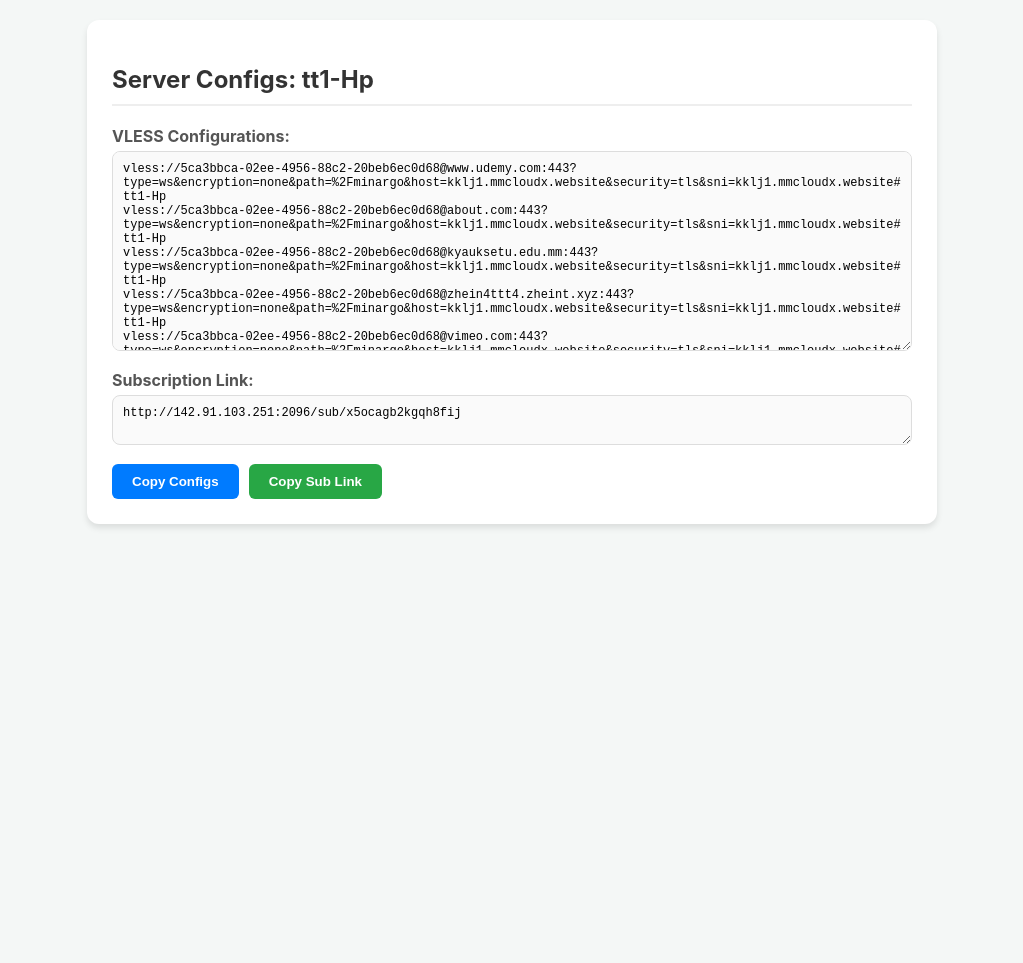
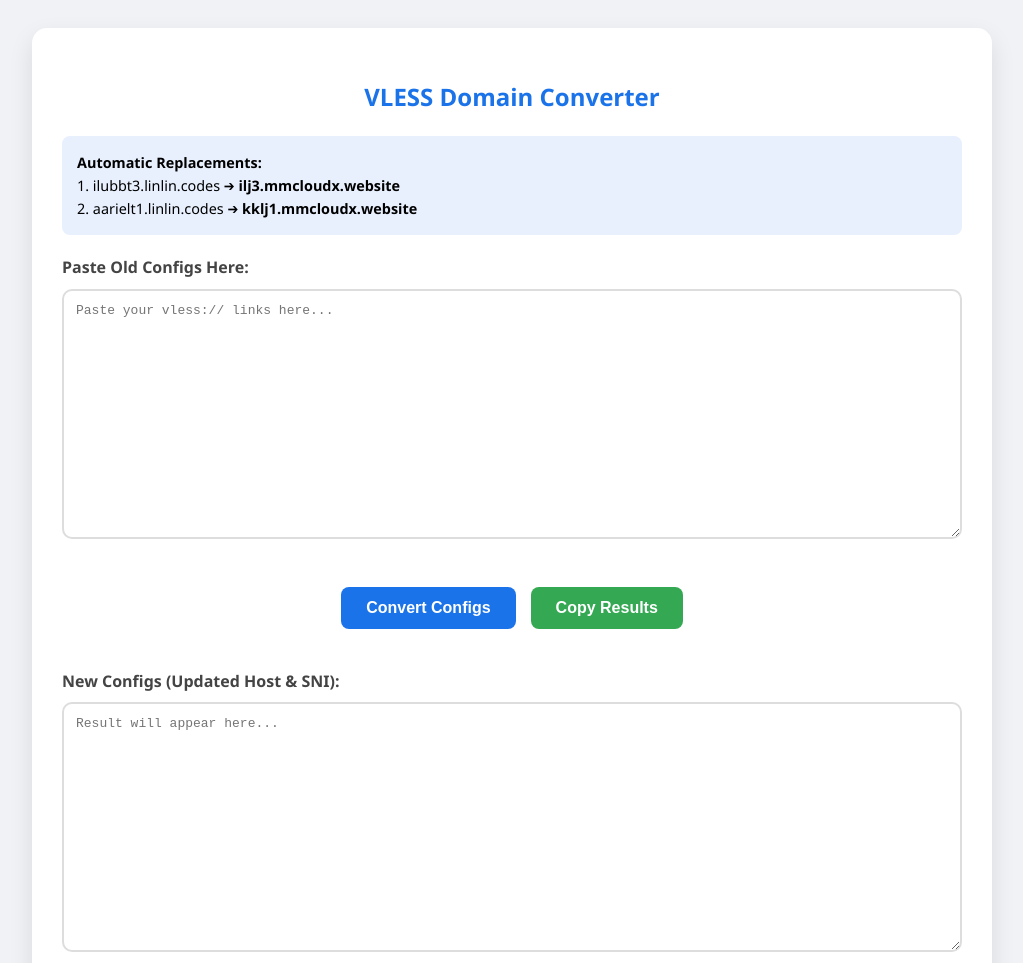
Before and after one commit to zheint/Nodeconverter, a plain HTML site: page index.html in a window 1280 px wide. Shown: the top 963 px of the page, without its empty margins (128-1151 px from the left). Before the commit the page ends 800 px from the top, so only its background shows below. Drawn offline with Linux system fonts and the light colour scheme.

Commit message:
Update index.html

```diff
--- a/index.html
+++ b/index.html
@@ -3,83 +3,116 @@
 <head>
     <meta charset="UTF-8">
     <meta name="viewport" content="width=device-width, initial-scale=1.0">
-    <title>VLESS Configs - tt1-Hp</title>
+    <title>VLESS Node Converter</title>
     <style>
         body {
-            font-family: -apple-system, BlinkMacSystemFont, "Segoe UI", Roboto, Helvetica, Arial, sans-serif;
-            background-color: #f4f7f6;
-            display: flex;
-            justify-content: center;
+            font-family: 'Segoe UI', Tahoma, Geneva, Verdana, sans-serif;
+            background-color: #f0f2f5;
             padding: 20px;
-            margin: 0;
+            line-height: 1.6;
         }
         .container {
+            max-width: 900px;
+            margin: auto;
             background: white;
-            padding: 25px;
-            border-radius: 12px;
-            box-shadow: 0 4px 6px rgba(0,0,0,0.1);
-            max-width: 800px;
-            width: 100%;
+            padding: 30px;
+            border-radius: 15px;
+            box-shadow: 0 10px 25px rgba(0,0,0,0.1);
         }
-        h2 { color: #333; border-bottom: 2px solid #eee; padding-bottom: 10px; }
-        .section-label { font-weight: bold; margin: 15px 0 5px 0; color: #555; }
+        h2 { color: #1a73e8; text-align: center; }
+        .grid { display: grid; grid-template-columns: 1fr; gap: 20px; }
+        label { font-weight: bold; display: block; margin-bottom: 8px; color: #444; }
         textarea {
             width: 100%;
-            height: 200px;
-            padding: 10px;
-            border: 1px solid #ddd;
+            height: 250px;
+            padding: 12px;
+            border: 2px solid #ddd;
+            border-radius: 10px;
+            font-family: 'Courier New', Courier, monospace;
+            font-size: 13px;
+            box-sizing: border-box;
+            transition: border-color 0.3s;
+        }
+        textarea:focus { border-color: #1a73e8; outline: none; }
+        .controls {
+            display: flex;
+            gap: 15px;
+            margin: 20px 0;
+            justify-content: center;
+        }
+        button {
+            padding: 12px 25px;
+            border: none;
             border-radius: 8px;
-            font-family: monospace;
-            font-size: 12px;
-            resize: vertical;
-            background-color: #fafafa;
-            box-sizing: border-box;
+            cursor: pointer;
+            font-size: 16px;
+            font-weight: bold;
+            transition: transform 0.1s, opacity 0.3s;
         }
-        .btn-group { margin-top: 15px; display: flex; gap: 10px; flex-wrap: wrap; }
-        button {
-            padding: 10px 20px;
-            border: none;
-            border-radius: 6px;
-            cursor: pointer;
-            font-weight: 600;
-            transition: background 0.3s;
+        .btn-convert { background-color: #1a73e8; color: white; }
+        .btn-copy { background-color: #34a853; color: white; }
+        button:hover { opacity: 0.9; }
+        button:active { transform: scale(0.98); }
+        .info {
+            background: #e8f0fe;
+            padding: 15px;
+            border-radius: 8px;
+            font-size: 0.9em;
+            margin-bottom: 20px;
         }
-        .copy-btn { background-color: #007bff; color: white; }
-        .copy-btn:hover { background-color: #0056b3; }
-        .sub-btn { background-color: #28a745; color: white; }
-        .sub-btn:hover { background-color: #218838; }
     </style>
 </head>
 <body>
 
 <div class="container">
-    <h2>Server Configs: tt1-Hp</h2>
+    <h2>VLESS Domain Converter</h2>
 
-    <div class="section-label">VLESS Configurations:</div>
-    <textarea id="configText" readonly>vless://5ca3bbca-02ee-4956-88c2-20beb6ec0d68@www.udemy.com:443?type=ws&encryption=none&path=%2Fminargo&host=kklj1.mmcloudx.website&security=tls&sni=kklj1.mmcloudx.website#tt1-Hp
-vless://5ca3bbca-02ee-4956-88c2-20beb6ec0d68@about.com:443?type=ws&encryption=none&path=%2Fminargo&host=kklj1.mmcloudx.website&security=tls&sni=kklj1.mmcloudx.website#tt1-Hp
-vless://5ca3bbca-02ee-4956-88c2-20beb6ec0d68@kyauksetu.edu.mm:443?type=ws&encryption=none&path=%2Fminargo&host=kklj1.mmcloudx.website&security=tls&sni=kklj1.mmcloudx.website#tt1-Hp
-vless://5ca3bbca-02ee-4956-88c2-20beb6ec0d68@zhein4ttt4.zheint.xyz:443?type=ws&encryption=none&path=%2Fminargo&host=kklj1.mmcloudx.website&security=tls&sni=kklj1.mmcloudx.website#tt1-Hp
-vless://5ca3bbca-02ee-4956-88c2-20beb6ec0d68@vimeo.com:443?type=ws&encryption=none&path=%2Fminargo&host=kklj1.mmcloudx.website&security=tls&sni=kklj1.mmcloudx.website#tt1-Hp
-vless://5ca3bbca-02ee-4956-88c2-20beb6ec0d68@mpt.com.mm:443?type=ws&encryption=none&path=%2Fminargo&host=kklj1.mmcloudx.website&security=tls&sni=kklj1.mmcloudx.website#tt1-Hp
-vless://5ca3bbca-02ee-4956-88c2-20beb6ec0d68@ehow.com:443?type=ws&encryption=none&path=%2Fminargo&host=kklj1.mmcloudx.website&security=tls&sni=kklj1.mmcloudx.website#tt1-Hp
-vless://5ca3bbca-02ee-4956-88c2-20beb6ec0d68@neobux.com:443?type=ws&encryption=none&path=%2Fminargo&host=kklj1.mmcloudx.website&security=tls&sni=kklj1.mmcloudx.website#tt1-Hp</textarea>
+    <div class="info">
+        <strong>Automatic Replacements:</strong><br>
+        1. ilubbt3.linlin.codes ➔ <b>ilj3.mmcloudx.website</b><br>
+        2. aarielt1.linlin.codes ➔ <b>kklj1.mmcloudx.website</b>
+    </div>
 
-    <div class="section-label">Subscription Link:</div>
-    <textarea id="subLink" style="height: 50px;" readonly>http://142.91.103.251:2096/sub/x5ocagb2kgqh8fij</textarea>
+    <div class="grid">
+        <div>
+            <label>Paste Old Configs Here:</label>
+            <textarea id="inputArea" placeholder="Paste your vless:// links here..."></textarea>
+        </div>
 
-    <div class="btn-group">
-        <button class="copy-btn" onclick="copyToClipboard('configText')">Copy Configs</button>
-        <button class="sub-btn" onclick="copyToClipboard('subLink')">Copy Sub Link</button>
+        <div class="controls">
+            <button class="btn-convert" onclick="convertConfigs()">Convert Configs</button>
+            <button class="btn-copy" onclick="copyResult()">Copy Results</button>
+        </div>
+
+        <div>
+            <label>New Configs (Updated Host & SNI):</label>
+            <textarea id="outputArea" readonly placeholder="Result will appear here..."></textarea>
+        </div>
     </div>
 </div>
 
 <script>
-    function copyToClipboard(id) {
-        const copyText = document.getElementById(id);
-        copyText.select();
-        copyText.setSelectionRange(0, 99999); // For mobile devices
-        navigator.clipboard.writeText(copyText.value);
+    function convertConfigs() {
+        const input = document.getElementById('inputArea').value;
+
+        // Replacement Rules
+        let result = input
+            // Server 1
+            .replace(/ilubbt3\.linlin\.codes/g, 'ilj3.mmcloudx.website')
+            // Server 2
+            .replace(/aarielt1\.linlin\.codes/g, 'kklj1.mmcloudx.website');
+
+        document.getElementById('outputArea').value = result;
+    }
+
+    function copyResult() {
+        const output = document.getElementById('outputArea');
+        if (!output.value) {
+            alert("Nothing to copy!");
+            return;
+        }
+        output.select();
+        document.execCommand('copy');
         alert("Copied to clipboard!");
     }
 </script>
```
